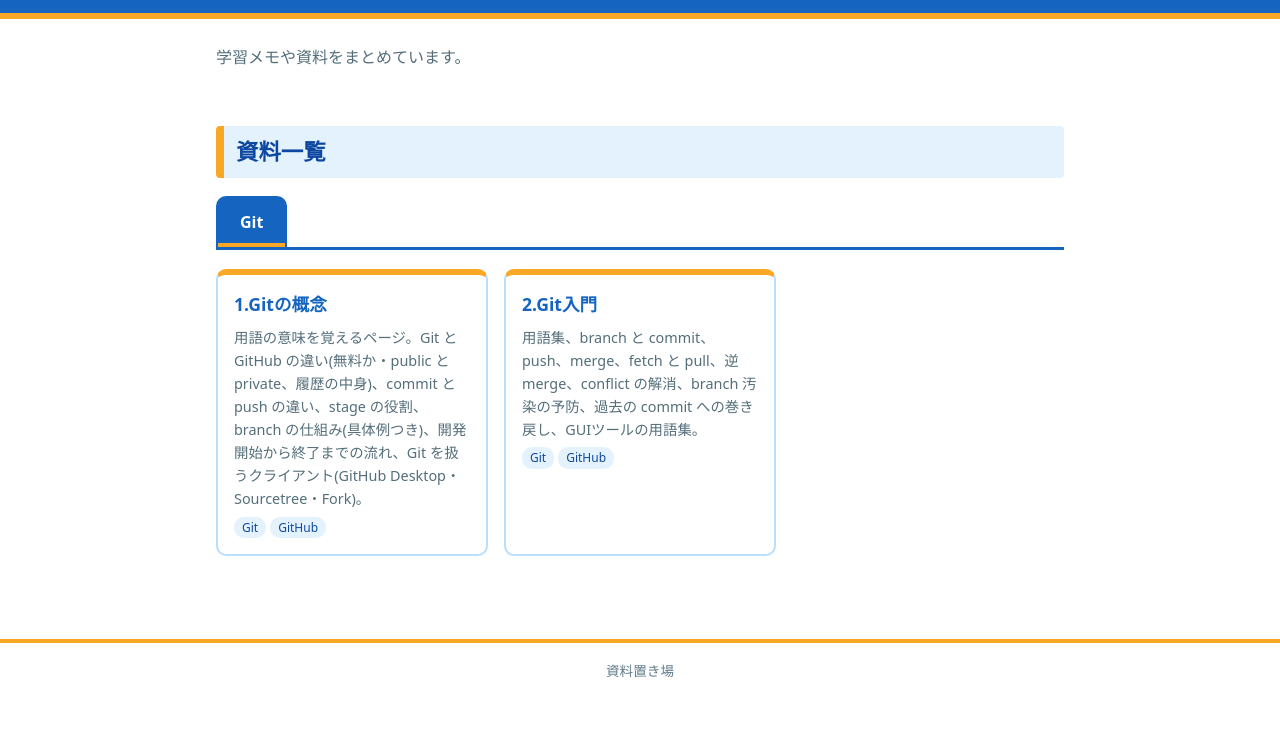
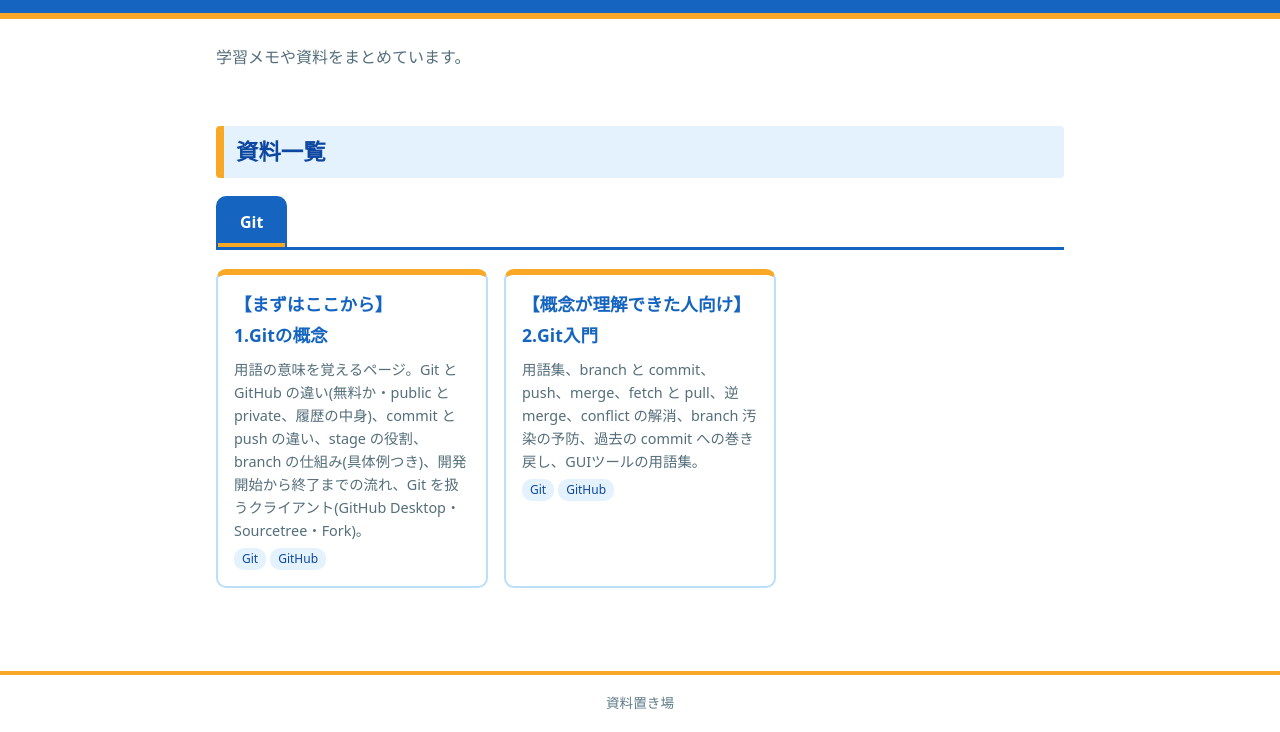
Before and after one commit to kotani002/DocumentRepository, a plain HTML site: page index.html in a window 1280 px wide. Shown: the part 92-824 px from the top of the page. Before the commit the page ends 800 px from the top, so only its background shows below. Drawn offline with Linux system fonts and the light colour scheme.

```diff
--- a/index.html
+++ b/index.html
@@ -19,12 +19,12 @@
 <ul class="cards">
   <!-- Git の資料はここに li を追加する(番号順) -->
   <li class="card">
-    <a href="docs/naze-nani-git/">1.Gitの概念</a>
+    <a href="docs/naze-nani-git/">【まずはここから】<br>1.Gitの概念</a>
     <p>用語の意味を覚えるページ。Git と GitHub の違い(無料か・public と private、履歴の中身)、commit と push の違い、stage の役割、branch の仕組み(具体例つき)、開発開始から終了までの流れ、Git を扱うクライアント(GitHub Desktop・Sourcetree・Fork)。</p>
     <span class="tag">Git</span><span class="tag">GitHub</span>
   </li>
   <li class="card">
-    <a href="docs/git/">2.Git入門</a>
+    <a href="docs/git/">【概念が理解できた人向け】<br>2.Git入門</a>
     <p>用語集、branch と commit、push、merge、fetch と pull、逆 merge、conflict の解消、branch 汚染の予防、過去の commit への巻き戻し、GUIツールの用語集。</p>
     <span class="tag">Git</span><span class="tag">GitHub</span>
   </li>
```
